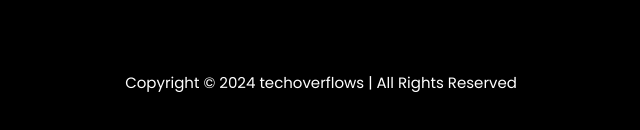
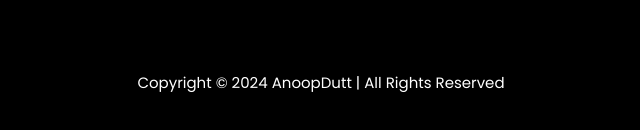
Before and after one commit to anoop-dutt/MY-PORTFOLIO, a plain HTML site: page index.html in a window 1280 px wide. Shown: the part 3469-3599 px from the top of the page, 319-959 px from the left. Drawn offline with Linux system fonts and the light colour scheme; animation ran at ten frames a second.

Commit message:
index.html

```diff
--- a/index.html
+++ b/index.html
@@ -448,7 +448,7 @@
 					<div class="row">
 						<div class="col-lg-12">
 							<div class="footer-text text-center wow fadeInDown" data-wow-delay="0.3s">
-								<p>Copyright © 2024 techoverflows | All Rights Reserved</p>
+								<p>Copyright © 2024 AnoopDutt | All Rights Reserved</p>
 							</div>
 						</div>
 					</div>
```
